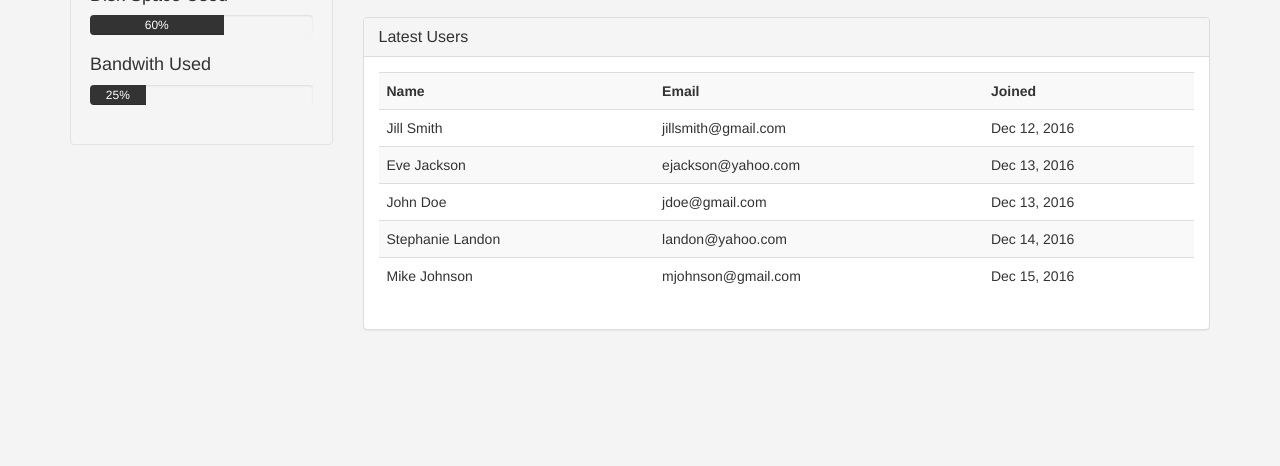
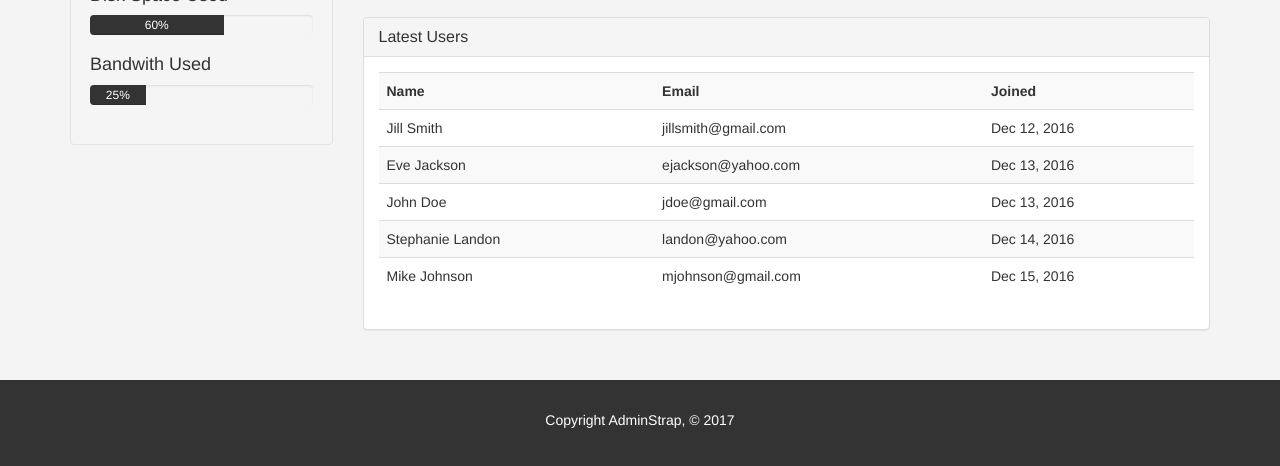
Before and after one commit to Robert-Fish/AdminStrap, a plain HTML site: page index.html in a window 1280 px wide. Shown: the part 418-884 px from the top of the page. Before the commit the page ends 800 px from the top, so only its background shows below. Drawn offline with nearby package versions, Linux system fonts and the light colour scheme; a script that the page names is missing.

Commit message:
Added Pages html document

```diff
--- a/css/style.css
+++ b/css/style.css
@@ -110,6 +110,15 @@ body{
   text-align: center;
 }
 
+/* Footer */
+#footer{
+  background: #333333;
+  color: #ffffff;
+  text-align: center;
+  padding: 30px;
+  margin-top: 30px;
+}
+
 
 
 /*Media Queries*/
--- a/index.html
+++ b/index.html
@@ -174,6 +174,9 @@
       </div>
     </section>
 
+    <footer id="footer">
+      <p>Copyright AdminStrap, &copy; 2017</p>
+    </footer>
 <!-- Modals -->
 
   <!-- Add Page -->
@@ -218,10 +221,6 @@
   </div>
 </div>
 
-  <footer>
-
-  </footer>
-
         <script>
             CKEDITOR.replace( 'editor1' );
         </script>
```
Also changed, not shown: pages.html (added).
